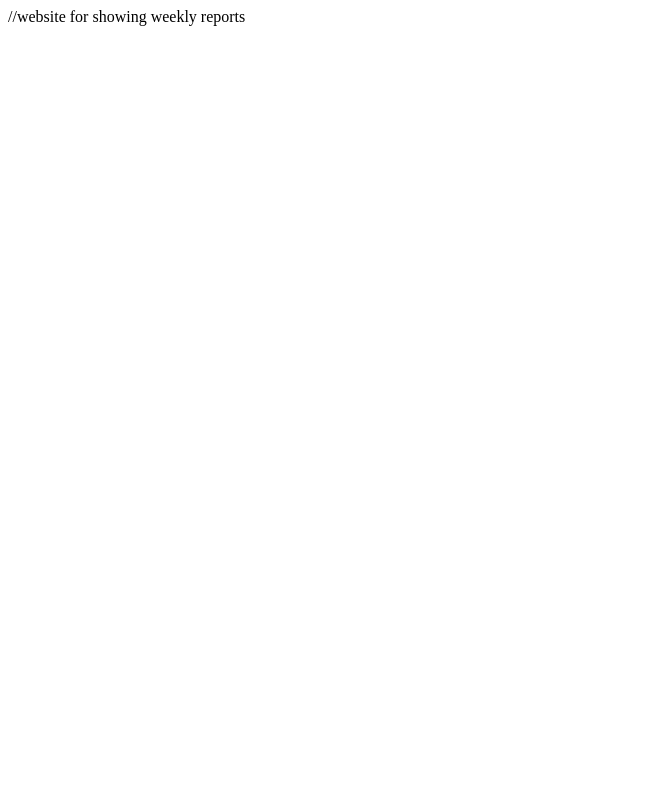
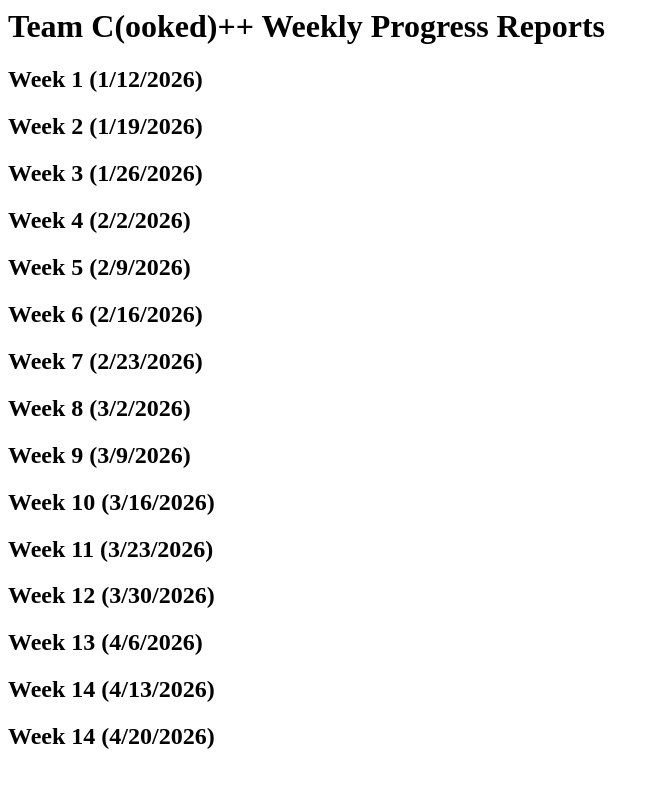
Before and after one commit to SoftwareCanCook/CanCook, a plain HTML site: page website/index.html in a window 1280 px wide. Shown: the whole page, without its empty margins (0-659 px from the left). Drawn offline with Linux system fonts and the light colour scheme.

Commit message:
Created sections for each weekly reports

```diff
--- a/website/index.html
+++ b/website/index.html
@@ -1 +1,48 @@
-//website for showing weekly reports
+<!--website for showing weekly reports-->
+
+<h1>Team C(ooked)++ Weekly Progress Reports</h1>
+
+<h2>Week 1 (1/12/2026)</h2>
+<!--Week 1 file goes here-->
+
+<h2>Week 2 (1/19/2026)</h2>
+<!--Week 2 file goes here-->
+
+<h2>Week 3 (1/26/2026)</h2>
+<!--Week 3 file goes here-->
+
+<h2>Week 4 (2/2/2026)</h2>
+<!--Week 4 file goes here-->
+
+<h2>Week 5 (2/9/2026)</h2>
+<!--Week 5 file goes here-->
+
+<h2>Week 6 (2/16/2026)</h2>
+<!--Week 6 file goes here-->
+
+<h2>Week 7 (2/23/2026)</h2>
+<!--Week 7 file goes here-->
+
+<h2>Week 8 (3/2/2026)</h2>
+<!--Week 8 file goes here-->
+
+<h2>Week 9 (3/9/2026)</h2>
+<!--Week 9 file goes here-->
+
+<h2>Week 10 (3/16/2026)</h2>
+<!--Week 10 file goes here-->
+
+<h2>Week 11 (3/23/2026)</h2>
+<!--Week 11 file goes here-->
+
+<h2>Week 12 (3/30/2026)</h2>
+<!--Week 12 file goes here-->
+
+<h2>Week 13 (4/6/2026)</h2>
+<!--Week 13 file goes here-->
+
+<h2>Week 14 (4/13/2026)</h2>
+<!--Week 14 file goes here-->
+
+<h2>Week 14 (4/20/2026)</h2>
+<!--Week 14 file goes here-->
```
